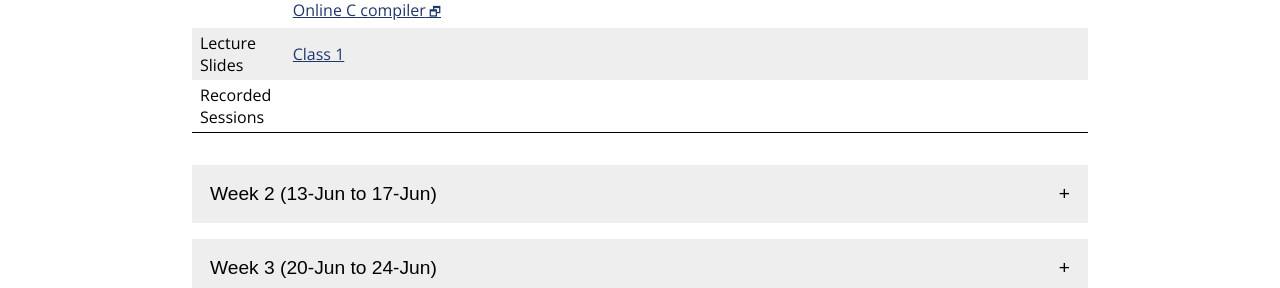
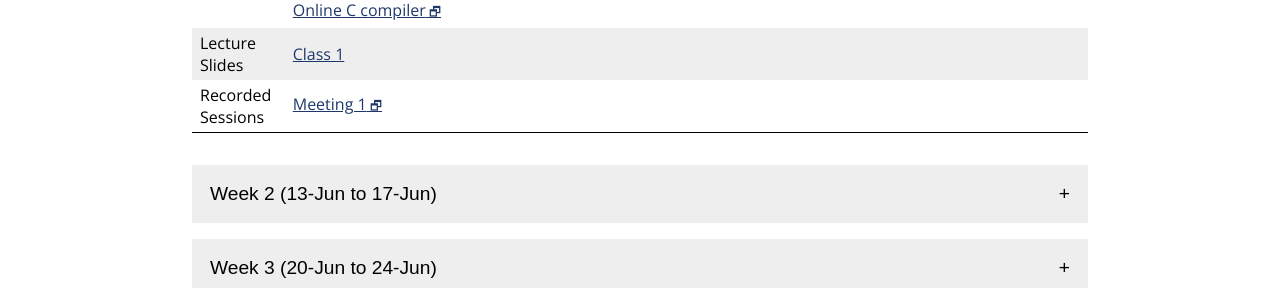
Before and after one commit to jhu-ip/cs220-summer22, a Jekyll site: the page built from material.md, in a window 1280 px wide. Shown: the part 866-1154 px from the top of the page. Built offline with Jekyll 4.4.1, drawn with Linux system fonts in a browser that asks for light colours; some web fonts are replaced.

Commit message:
meeting 1 lecture recording

```diff
--- a/material.csv
+++ b/material.csv
@@ -15,6 +15,7 @@ Week,Day,Date,Type,Link text,URL
 1,1,6-Jun,Exercise,Exercise 2,exercise/ex02.html
 1,1,6-Jun,LectureSlides,Class 1,slides/class01.pdf
 1,1,6-Jun,Resource,Online C compiler,https://www.onlinegdb.com/online_c_compiler
+1,1,6-Jun,Recording,Meeting 1,https://jh.hosted.panopto.com/Panopto/Pages/Viewer.aspx?id=c585ce94-7f8b-4b04-9325-aeac0115bdb3
 1,2,8-Jun,Video,Editors (emacs),https://jh.hosted.panopto.com/Panopto/Pages/Viewer.aspx?id=d7af51c6-fffc-4c79-9e8e-ae230027adb4
 1,2,8-Jun,Video,Git,https://jh.hosted.panopto.com/Panopto/Pages/Viewer.aspx?id=7f332c5e-6ad8-4ff8-a702-ae23002793cf
 1,2,8-Jun,Video,Submission workflow,https://jh.hosted.panopto.com/Panopto/Pages/Viewer.aspx?id=4c4f67dd-677c-40d9-8bbc-ae230027ac60
--- a/material.md
+++ b/material.md
@@ -68,7 +68,7 @@ the materials for that week.
     </tr>
     <tr>
       <td>Recorded<br>Sessions</td>
-      <td></td>
+      <td><a class='external' target='_blank' href='https://jh.hosted.panopto.com/Panopto/Pages/Viewer.aspx?id=c585ce94-7f8b-4b04-9325-aeac0115bdb3'>Meeting 1</a></td>
       <td></td>
       <td></td>
     </tr>
```
